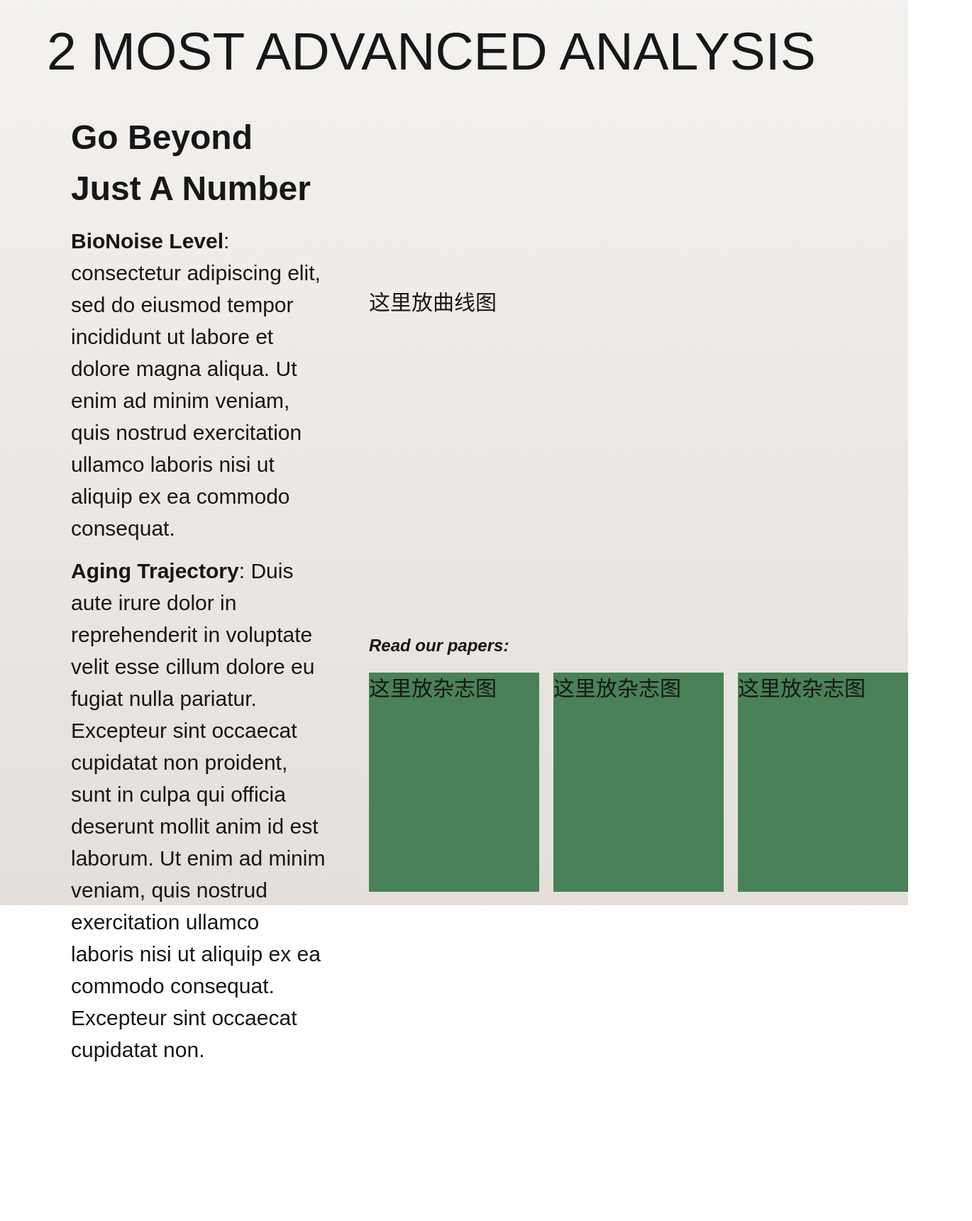
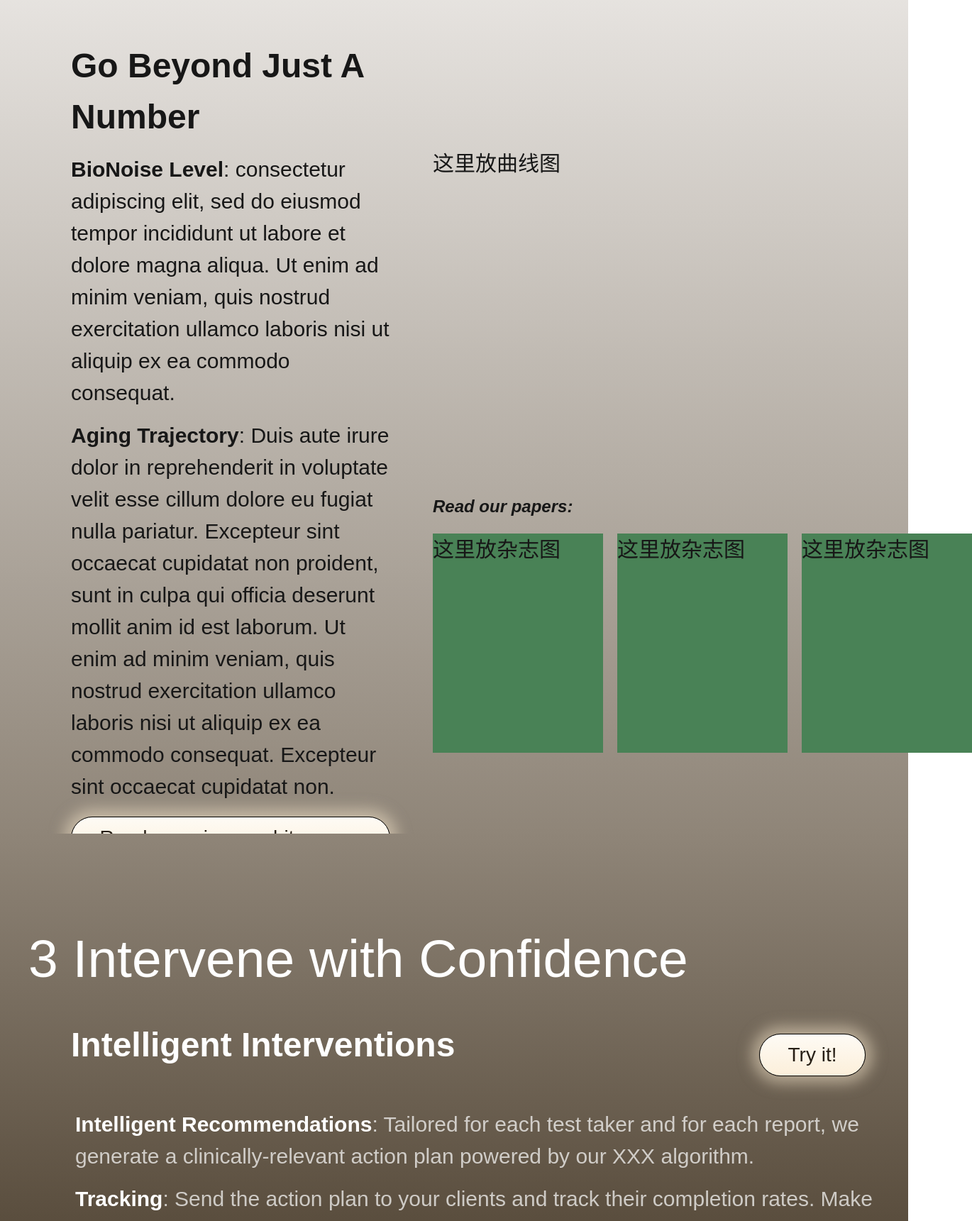
Before and after one commit to AlbertArion/GL_Task_2, a Next.js app: page / in a window 1280 px wide. Shown: the part 2577-4298 px from the top of the page at 71% size, 1370 px wide, since content can reach past the window. Before the commit the page ends 4109 px from the top, so only its background shows below. Built offline with nearby package versions, Linux system fonts and the light colour scheme.

Commit message:
[Feature] Complete part 3.
N/A

Signed-off-by: 高浩然 <14639330+albert2024@user.noreply.gitee.com>

```diff
--- a/src/app/page.tsx
+++ b/src/app/page.tsx
@@ -83,10 +83,10 @@ const Home: NextPage = () => {
       </div>
       {/* 产品区域 1 */}
       <div style={{
-        width: "100%", background: "#FFFFFF", height: "781px", display: "flex", flexDirection: "column",
+        width: "100%", background: "#FFFFFF", height: "680px", display: "flex", flexDirection: "column",
         backgroundImage: "linear-gradient(rgba(255,0,0,0.3) 0.5px, transparent 0.5px), linear-gradient(90deg, rgba(255,0,0,0.3) 0.5px, transparent 0.5px)", backgroundSize: "20px 20px"
       }}>
-        <div style={{ fontSize: "75px", textAlign: "left", marginLeft: "66px", marginTop: "120px" }}>1 SAMPLE PROCESSING</div>
+        <div style={{ fontSize: "75px", textAlign: "left", marginLeft: "40px", marginTop: "120px" }}>1 SAMPLE PROCESSING</div>
         <div style={{ display: "flex", flexDirection: "row", alignItems: "center", width: "100%" }}>
           <div style={{ display: "flex", flexDirection: "column", width: "806px", padding: "30px 60px", marginLeft: "40px" }}>
             <div style={{ fontSize: "48px", fontWeight: "bold" }}>Measure with Precision</div>
@@ -97,18 +97,19 @@ const Home: NextPage = () => {
             <div style={{ fontSize: "50px" }}>illumina</div>
           </div>
         </div>
-        {/* 产品区域 2 */}
       </div>
+      {/* 产品区域 2 */}
       <div style={{
-        width: "100%", background: "linear-gradient(180deg, #F5F3F1 0%, #E4DFDB 100%)", height: "1380px", display: "flex", flexDirection: "column"
+        width: "100%", background: "linear-gradient(180deg, #F5F3F1 0%, #8F8578 100%)", height: "1380px", display: "flex", flexDirection: "column"
       }}>
-        <div style={{ fontSize: "75px", textAlign: "left", marginLeft: "66px", marginTop: "120px" }}>2 MOST ADVANCED ANALYSIS</div>
+        <div style={{ fontSize: "75px", textAlign: "left", marginLeft: "40px", marginTop: "120px" }}>2 MOST ADVANCED ANALYSIS</div>
         <div style={{ display: "flex", flexDirection: "row", alignItems: "center", width: "100%" }}>
           <div style={{ display: "flex", flexDirection: "column", width: "640px", padding: "30px 60px", marginLeft: "40px" }}>
             <div style={{ fontSize: "48px", fontWeight: "bold" }}>Go Beyond Just A Number</div>
             <div style={{ fontSize: "30px", marginTop: "15px" }}><span style={{ fontWeight: "bold" }}>BioNoise Level</span>: consectetur adipiscing elit, sed do eiusmod tempor incididunt ut labore et dolore magna aliqua. Ut enim ad minim veniam, quis nostrud exercitation ullamco laboris nisi ut aliquip ex ea commodo consequat.</div>
             <div style={{ fontSize: "30px", marginTop: "15px" }}><span style={{ fontWeight: "bold" }}>Aging Trajectory</span>: Duis aute irure dolor in reprehenderit in voluptate velit esse cillum dolore eu fugiat nulla pariatur. Excepteur sint occaecat cupidatat non proident, sunt in culpa qui officia deserunt mollit anim id est laborum. Ut enim ad minim veniam, quis nostrud exercitation ullamco laboris nisi ut aliquip ex ea commodo consequat.
               Excepteur sint occaecat cupidatat non.</div>
+            <div style={{ color: "#271F15", fontSize: "28px", padding: "8px 10px", width: "450px", textAlign: "center", marginTop: "20px", borderRadius: "30px", border: "0.5px solid #000000", background: "linear-gradient(180deg, #FEFBF5 0%, #FCEFDA 100%)", boxShadow: " 0 0 20px 10px rgba(252,235,207,0.5)" }}>Read more in our white paper</div>
           </div>
           <div style={{ display: "flex", flexDirection: "column", flex: 1 }}>
             <div style={{ fontSize: "30px", height: "468px" }}>这里放曲线图</div>
@@ -123,6 +124,21 @@ const Home: NextPage = () => {
           </div>
         </div>
       </div>
+      {/* 产品区域 3 */}
+      <div style={{
+        width: "100%", background: "linear-gradient(180deg, #8F8578 0%, #322412 100%)", height: "958px", display: "flex", flexDirection: "column"
+      }}>
+        <div style={{ fontSize: "75px", color: "white", textAlign: "left", marginLeft: "40px", marginTop: "120px" }}>3 Intervene with Confidence</div>
+        <div style={{ display: "flex", flexDirection: "row", marginLeft: "40px", padding: "30px 60px" }}>
+          <div style={{ fontSize: "48px", color: "white", fontWeight: "bold" }}>Intelligent Interventions</div>
+          <div style={{ flex: 1 }}></div>
+          <div style={{ color: "#271F15", fontSize: "28px", padding: "8px 10px", width: "150px", textAlign: "center", marginTop: "20px", borderRadius: "30px", border: "0.5px solid #000000", background: "linear-gradient(180deg, #FEFBF5 0%, #FCEFDA 100%)", boxShadow: " 0 0 20px 10px rgba(252,235,207,0.5)" }}>Try it!</div>
+        </div>
+        <div style={{ marginLeft: "66px", color: "rgba(255, 255, 255, 0.7)" }}>
+          <div style={{ fontSize: "30px", marginTop: "15px", marginLeft: "40px" }}><span style={{ fontWeight: "bold", color: "white" }}>Intelligent Recommendations</span>: Tailored for each test taker and for each report, we generate a clinically-relevant action plan powered by our XXX algorithm.</div>
+          <div style={{ fontSize: "30px", marginTop: "15px", marginLeft: "40px" }}><span style={{ fontWeight: "bold", color: "white" }}>Tracking</span>: Send the action plan to your clients and track their completion rates. Make informed adjustment each cycle to dynamically achieve the health goals.</div>
+        </div>
+      </div>
     </div >
   );
 };
```
